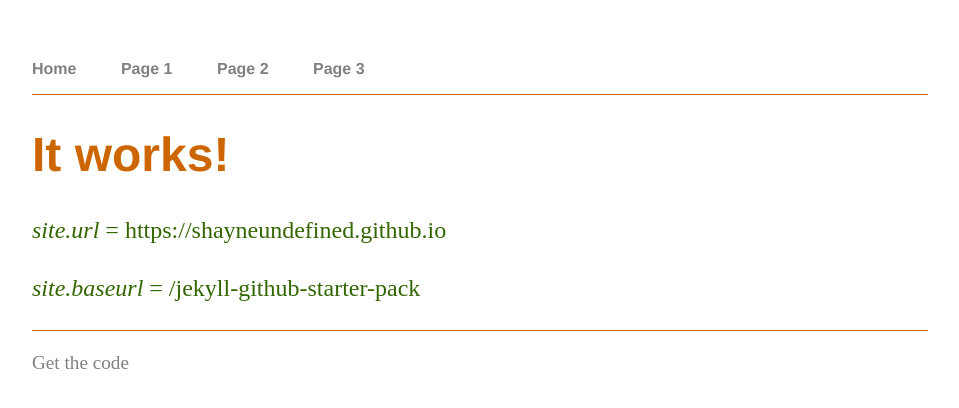
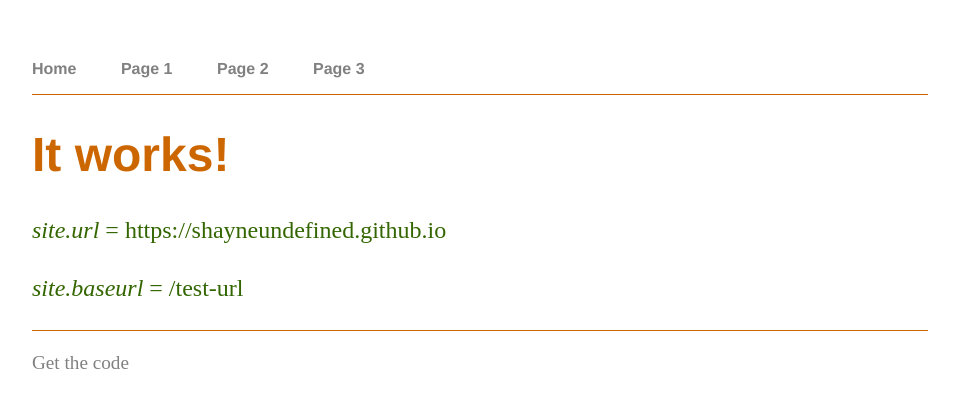
Before and after one commit to shayneUndefined/test-site, a Jekyll site: the page built from index.html, in a window 1280 px wide. Shown: the top 408 px of the page, without its empty margins (160-1119 px from the left). Built offline with Jekyll 4.4.1, drawn with Linux system fonts in a browser that asks for light colours.

Commit message:
Update _config.yml

```diff
--- a/_config.yml
+++ b/_config.yml
@@ -1,3 +1,3 @@
-name: Anindita Basu
+name: Shayne Valencia
 markdown: kramdown
-baseurl: /jekyll-github-starter-pack
+baseurl: /test-url
```
